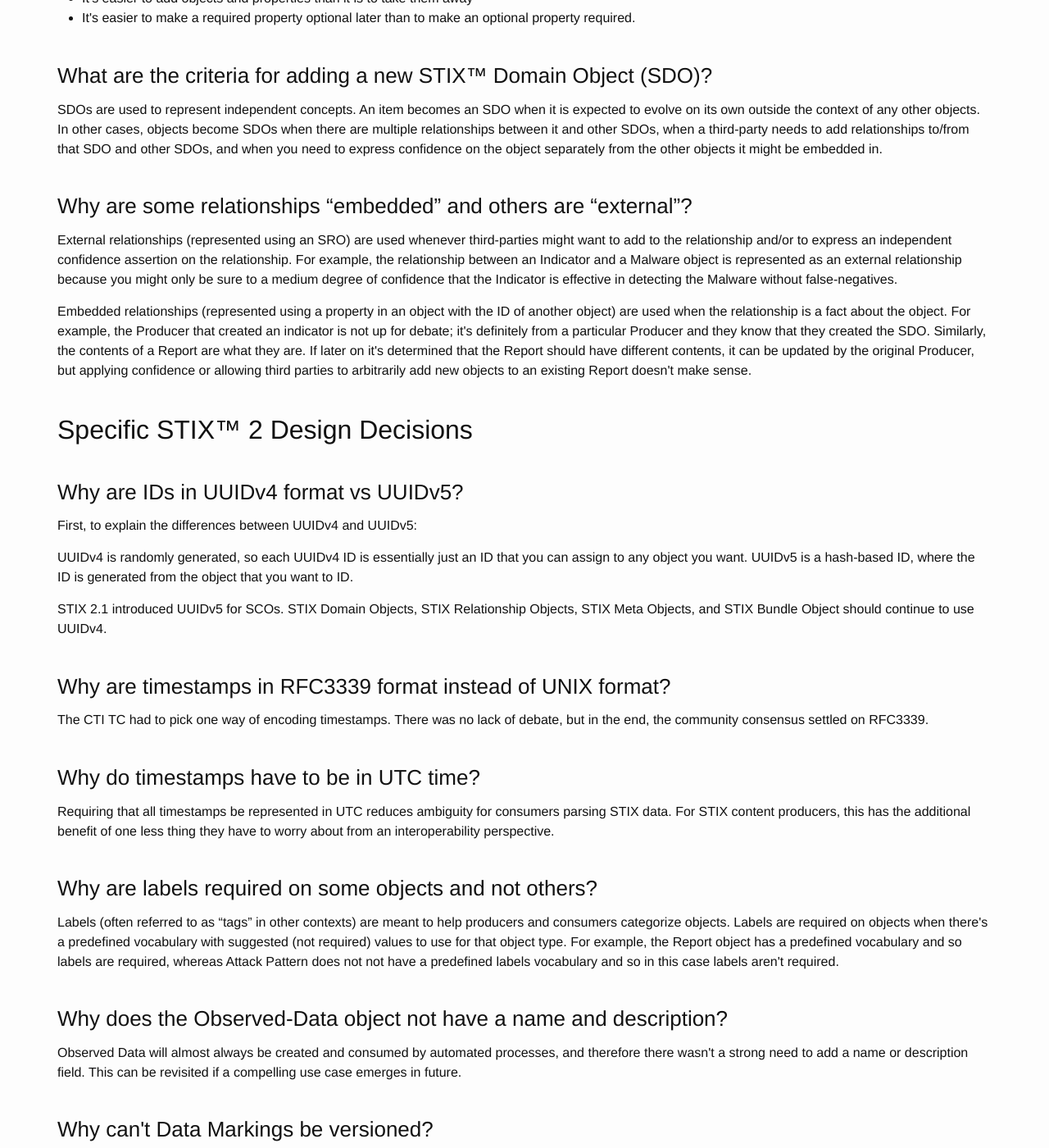
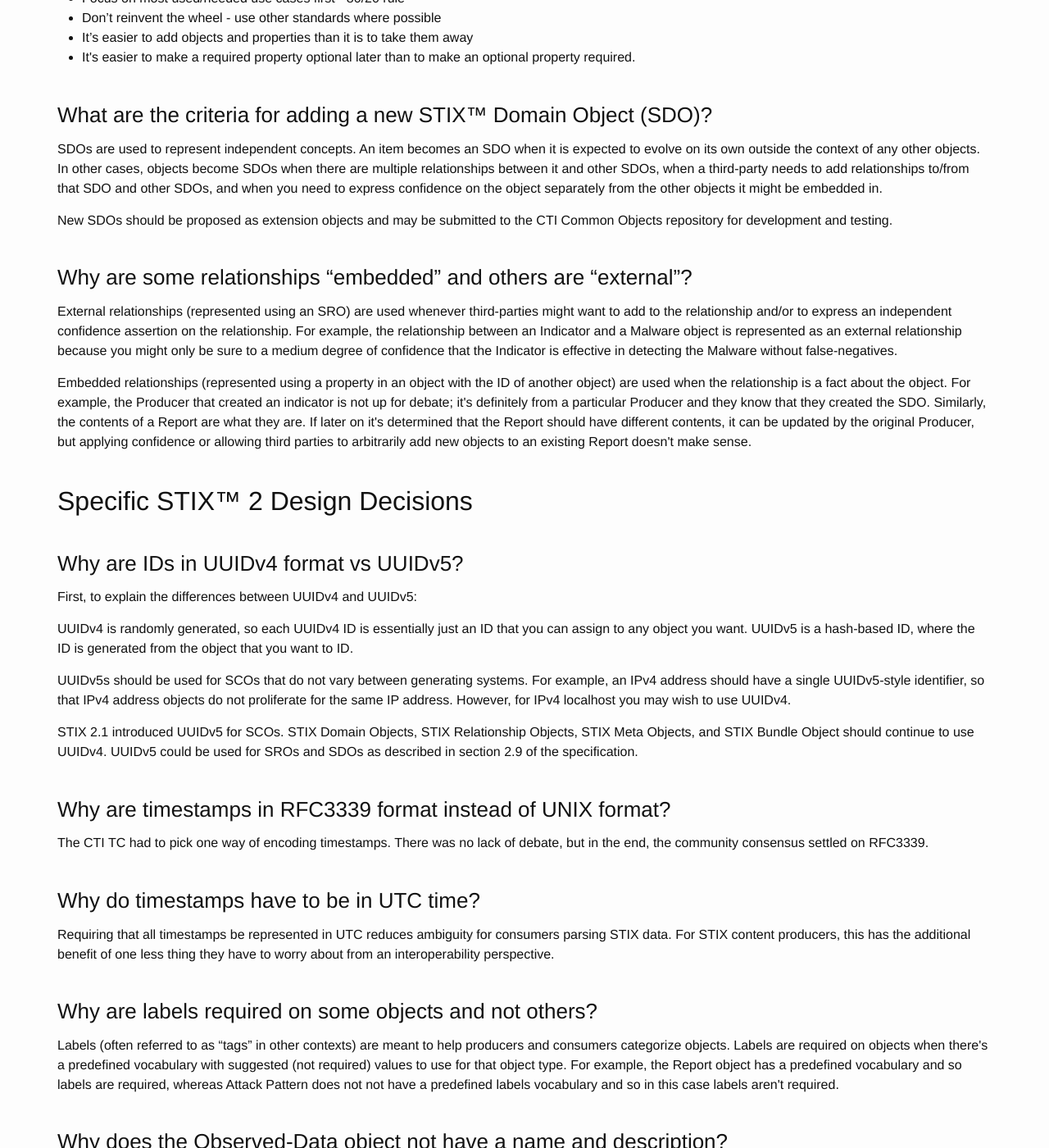
Before and after one commit to oasis-open/cti-documentation, a Jekyll site: the page built from faq.md, in a window 1280 px wide and 1400 px high, scrolled down 6287 px. Shown: the whole window at 82% size. Built offline with Jekyll 4.4.1, drawn with Linux system fonts in a browser that asks for light colours; some of the changed text lies outside the part shown.

Commit message:
updated answers per STIX WG Meeting 2022-08-30

```diff
--- a/faq.md
+++ b/faq.md
@@ -164,7 +164,7 @@
 
 ### What is happening with all of the tools and APIs that MITRE built for STIX™ 1, CybOX™ 2, and TAXII™ 1? ###
 
-The DHS-sponsored open-source tooling developed by MITRE will be maintained with bug and security fixes.
+The tools and APIs that MITRE built for STIX™ 1, CybOX™ 2, and TAXII™ 1 remain available on Github, but have been deemed end-of-life. Users are encouraged to update to STIX 2.1. In case of a small bug fix or emergency security update, MITRE may update the tools at their discretion. Please contact MITRE directly for assistance.
 
 ## STIX™ 2 Core Design Principles ##
 
@@ -180,6 +180,8 @@
 ### What are the criteria for adding a new STIX™ Domain Object (SDO)? ###
 SDOs are used to represent independent concepts. An item becomes an SDO when it is expected to evolve on its own outside the context of any other objects. In other cases, objects become SDOs when there are multiple relationships between it and other SDOs, when a third-party needs to add relationships to/from that SDO and other SDOs, and when you need to express confidence on the object separately from the other objects it might be embedded in.
 
+New SDOs should be proposed as extension objects and may be submitted to the CTI Common Objects repository for development and testing.
+
 ### Why are some relationships "embedded" and others are "external"? ###
 
 External relationships (represented using an SRO) are used whenever third-parties might want to add to the relationship and/or to express an independent confidence assertion on the relationship. For example, the relationship between an Indicator and a Malware object is represented as an external relationship because you might only be sure to a medium degree of confidence that the Indicator is effective in detecting the Malware without false-negatives.
@@ -194,7 +196,9 @@
 UUIDv4 is randomly generated, so each UUIDv4 ID is essentially just an ID that you can assign to any object you want.
 UUIDv5 is a hash-based ID, where the ID is generated from the object that you want to ID.
 
-STIX 2.1 introduced UUIDv5 for SCOs. STIX Domain Objects, STIX Relationship Objects, STIX Meta Objects, and STIX Bundle Object should continue to use UUIDv4.
+UUIDv5s should be used for SCOs that do not vary between generating systems. For example, an IPv4 address should have a single UUIDv5-style identifier, so that IPv4 address objects do not proliferate for the same IP address. However, for IPv4 localhost you may wish to use UUIDv4.
+
+STIX 2.1 introduced UUIDv5 for SCOs. STIX Domain Objects, STIX Relationship Objects, STIX Meta Objects, and STIX Bundle Object should continue to use UUIDv4. UUIDv5 could be used for SROs and SDOs as described in section 2.9 of the specification.
 
 ### Why are timestamps in RFC3339 format instead of UNIX format? ###
 
```
